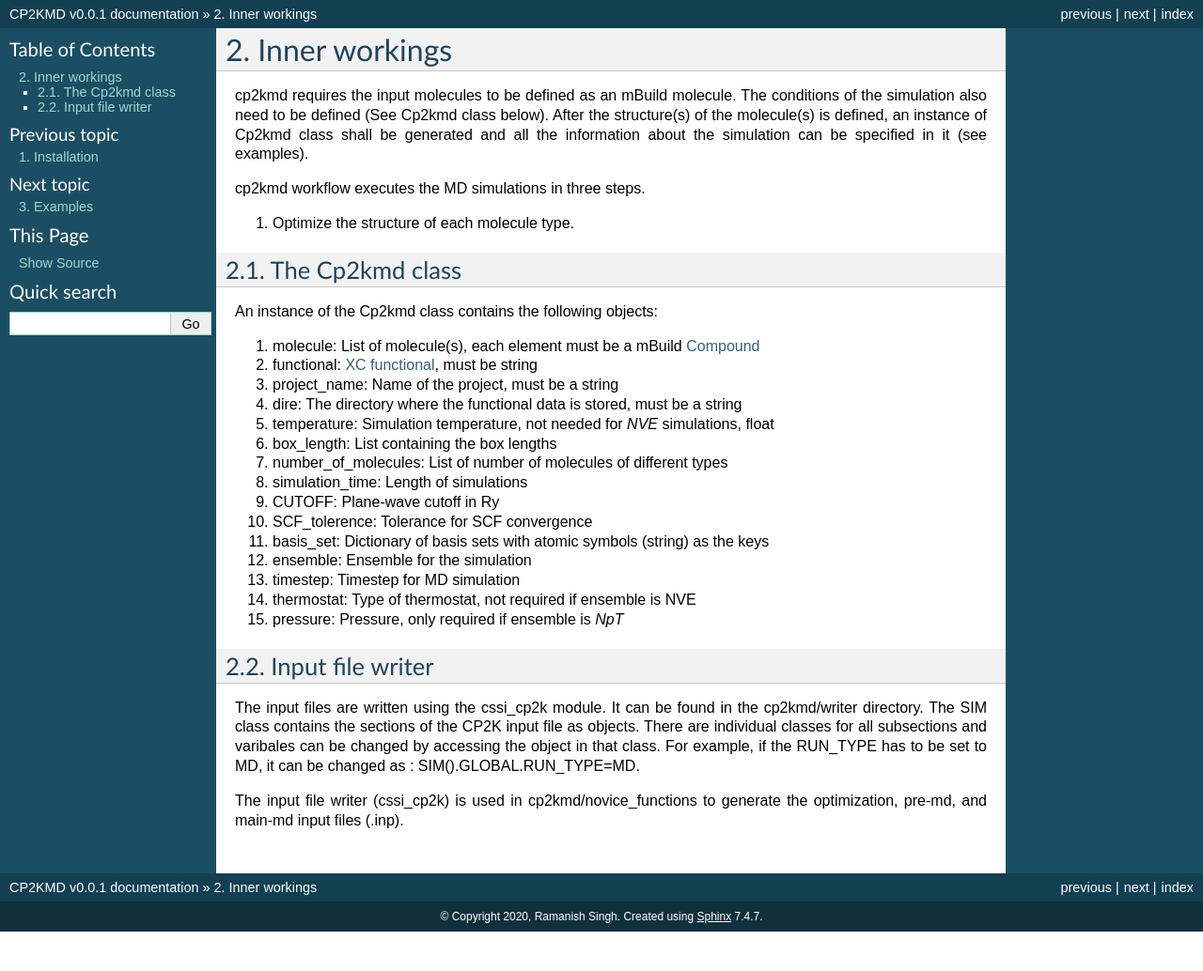
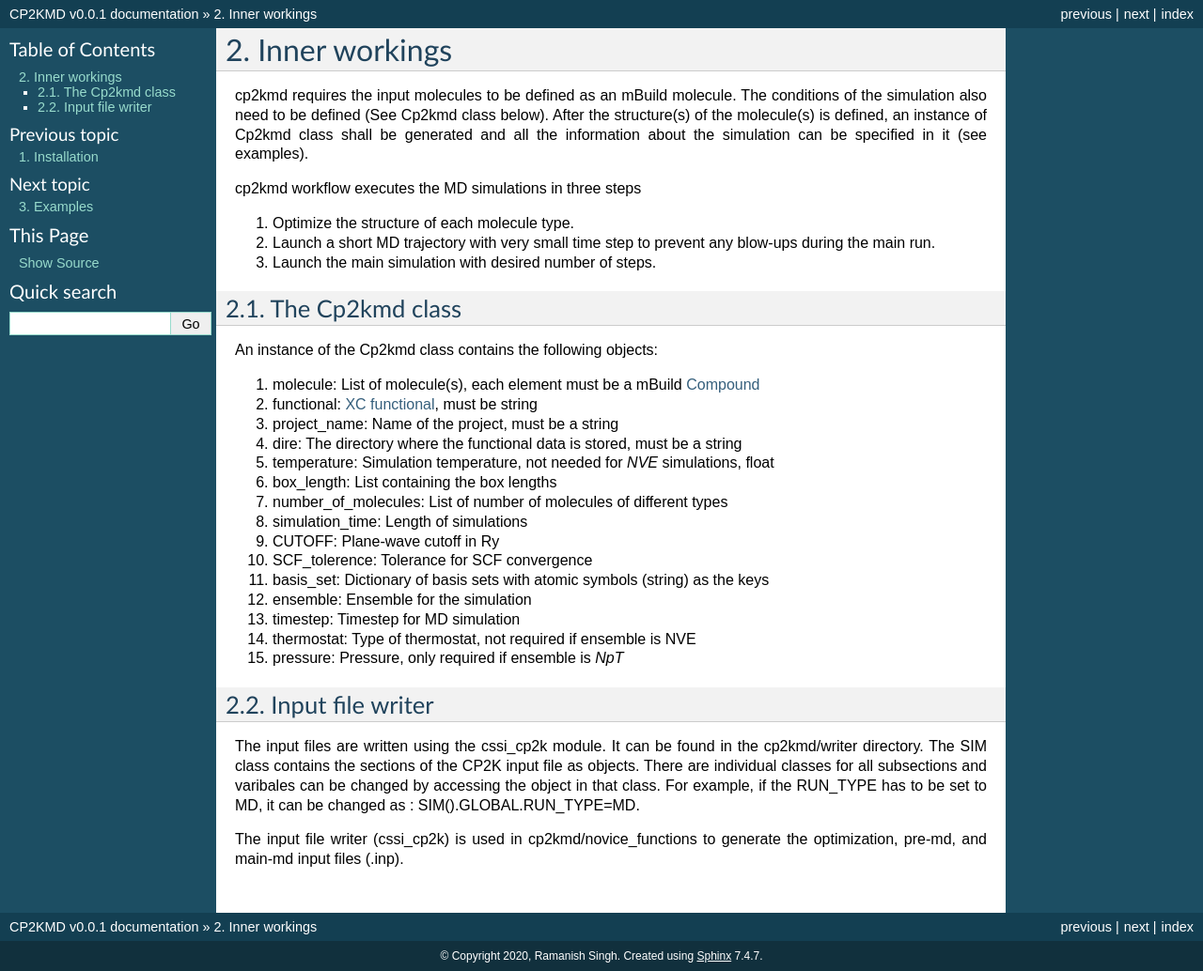
Before and after one commit to ramanishsingh/cp2kmd, a Sphinx documentation site: the page built from docs/source/innerworkings.rst, in a window 1280 px wide. Shown: the whole page at 94% size. Built offline with Sphinx 7.4.7, drawn with Linux system fonts in a browser that asks for light colours; before the commit the page ends 992 px from its top, so only the background shows below that.

Commit message:
another html test

```diff
--- a/docs/source/innerworkings.rst
+++ b/docs/source/innerworkings.rst
@@ -3,9 +3,12 @@ Inner workings
 cp2kmd requires the input molecules to be defined as an mBuild molecule. The conditions of the simulation also need to be defined (See Cp2kmd class below).
 After the structure(s) of the molecule(s) is defined, an instance of Cp2kmd class shall be generated and all the information about the simulation can be specified in it (see examples).
 
-cp2kmd workflow executes the MD simulations in three steps.
+cp2kmd workflow executes the MD simulations in three steps
 
 #. Optimize the structure of each molecule type.
+#. Launch a short MD trajectory with very small time step to prevent any blow-ups during the main run.
+#. Launch the main simulation with desired number of steps.
+
 
 
 
```
